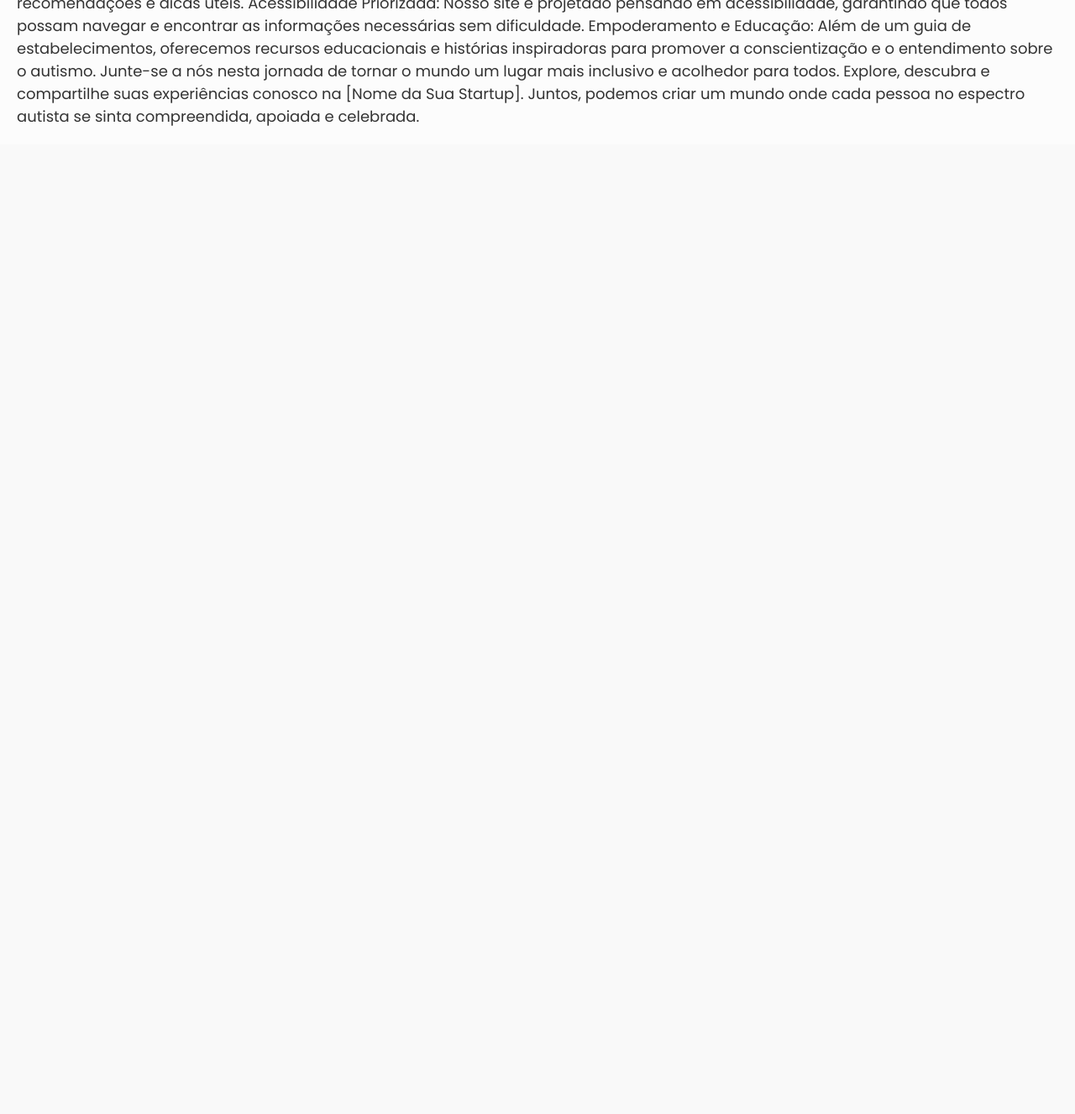
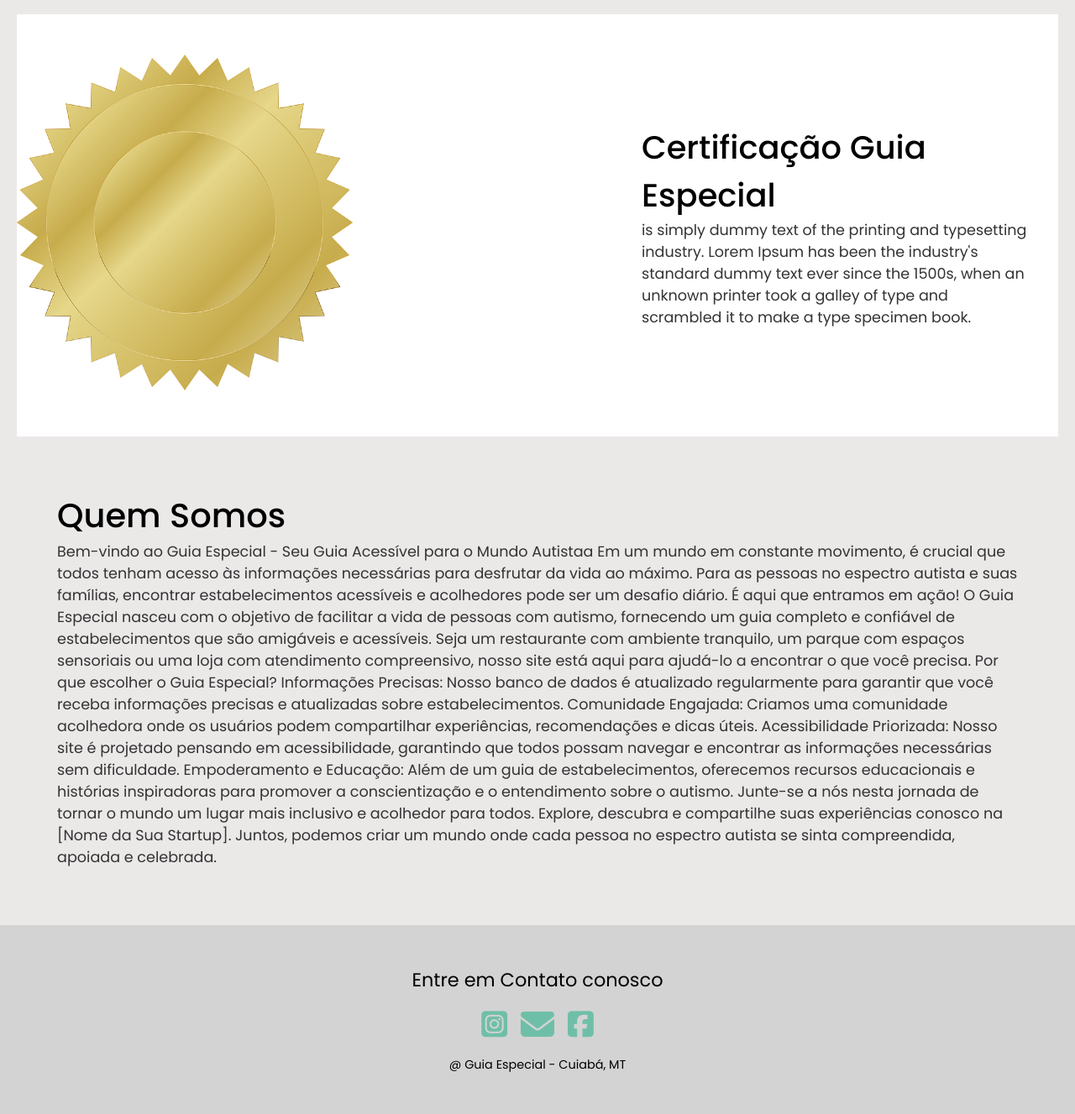
Before and after one commit to jorgeecamps/guiaespecialweb, a Python web app: template templates/home.html in a window 1280 px wide. Shown: the part 1398-2725 px from the top of the page at 84% size. Before the commit the page ends 1548 px from the top, so only its background shows below. Run offline with Jinja, Linux system fonts and the light colour scheme; the template is opened without the code that fills it, so the values that code supplies are empty; some libraries are stand-ins or nearby versions.

Commit message:
terminei a home e o css

```diff
--- a/static/css/home.css
+++ b/static/css/home.css
@@ -34,8 +33,11 @@ header {
 }
 
 main {
-  background: #fcfcfc;
+  background: #ebe8e8;
   padding: 1.25rem;
+  display: flex;
+  flex-direction: column;
+  gap: 1rem;
 }
 
 h1 {
@@ -90,6 +141,87 @@ h2 {
   /* padding: 20px; */
 }
 
+#certificacao_guia {
+  display: flex;
+  align-items: center;
+  justify-content: space-between;
+  padding: 3rem 0;
+  background: #fff;
+}
+
+.certificacao_img img {
+  width: 400px;
+  height: 400px;
+}
+
+#certificacao_guia h2 {
+  font-size: 2.4rem;
+}
+.certificacao_texto {
+  max-width: 40%;
+  padding-right: 2rem;
+  color: #333;
+  font-size: 1.1rem;
+}
+
+#quem_somos {
+  display: flex;
+  align-items: center;
+  padding: 3rem;
+  /* background: #fff; */
+}
+
+#quem_somos h2 {
+  font-size: 2.5rem;
+}
+
+.quem_somos_img img {
+  width: 400px;
+}
+
+.quem_somo_texto {
+  max-width: 40%;
+}
+
+#quem_somos p {
+  font-size: 1.1rem;
+  color: #333;
+}
+
+footer {
+  background: #d3d3d3;
+  display: flex;
+  flex-direction: column;
+  align-items: center;
+  padding: 3rem 0;
+  gap: 1rem;
+  font-weight: 400;
+}
+
+.media-social {
+  display: flex;
+  align-items: center;
+  gap: 1rem;
+}
+
+.icon i {
+  color: #6fbfa8;
+  font-size: 2.2rem;
+  cursor: pointer;
+}
+
+.icon .fa-envelope {
+  font-size: 2.5rem;
+}
+
+footer p {
+  font-size: 1.4rem;
+}
+
+footer span {
+  font-size: 0.9rem;
+}
+
 iframe {
-  border-radius: 0.625rem;
+  border-radius: 1rem;
 }
--- a/templates/home.html
+++ b/templates/home.html
@@ -3,22 +3,26 @@
   <head>
     <meta charset="UTF-8" />
     <title>Guia Especial Web</title>
-    <link rel="stylesheet" href="/static/css/home.css" />
+    <link rel="stylesheet" href="../static/css/home.css" />
+    <script
+      src="https://kit.fontawesome.com/c993805466.js"
+      crossorigin="anonymous"
+    ></script>
   </head>
 
   <body>
     <header>
       <!-- Título à esquerda -->
       <div class="logo">
-        <img src="/img/logo.png" alt="logo guia especial" />
+        <img src="../img/logo.png" alt="logo guia especial" />
       </div>
       <!-- Barra de menus à direitaa -->
       <div class="menu">
         <ul>
           <li><a href="#quem_somos">Quem somos</a></li>
-          <li><a href="#onde_ir">Onde ir</a></li>
-          <li><a href="#certicacao_guia">Certificação Guia Especial</a></li>
-          <li><a href="#">Contato</a></li>
+          <li><a href="#onde-ir">Onde ir</a></li>
+          <li><a href="#certificacao_guia">Certificação Guia Especial</a></li>
+          <li><a href="#contato">Contato</a></li>
         </ul>
       </div>
     </header>
@@ -34,62 +38,143 @@
           <button id="btn">Encontre o seu local</button>
         </div>
         <div class="mapa_brasil">
-          <img src="/img/mapa.png" alt="mapa do Brasil" />
+          <img src="../img/mapa.png" alt="mapa do Brasil" />
         </div>
       </section>
-      <section id="onde_ir">
+      <section id="onde-ir">
+        <div class="busca_locais">
+          <label for="site-search">Busque o local</label>
+          <input type="search" id="site-search" name="q" />
+
+          <button><i class="fa-solid fa-magnifying-glass"></i></button>
+        </div>
+        <div class="teste">
+          <div id="lista_locais">
+            <article class="cartao_local">
+              <div class="img_local">
+                <img src="../img/restaurante.png" alt="restaurante x" />
+              </div>
+              <div class="info_local">
+                <h3>Restaurante</h3>
+                <p>
+                  <span
+                    ><i class="fa-solid fa-s tar" style="color: #ffd43b"></i>
+                    4.8</span
+                  >
+                  Restaurante bla bla bla
+                </p>
+                <span class="acessibilidade">Acessivél</span>
+              </div>
+            </article>
+            <article class="cartao_local">
+              <div class="img_local">
+                <img src="../img/cinema.png" alt="restaurante x" />
+              </div>
+              <div class="info_local">
+                <h3>Restaurante</h3>
+                <p>
+                  <span
+                    ><i class="fa-solid fa-star" style="color: #ffd43b"></i>
+                    4.8</span
+                  >
+                  Restaurante bla bla bla
+                </p>
+                <span class="acessibilidade">Acessivél</span>
+              </div>
+            </article>
+            <article class="cartao_local">
+              <div class="img_local">
+                <img src="../img/teatro.png" alt="restaurante x" />
+              </div>
+              <div class="info_local">
+                <h3>Restaurante</h3>
+                <p>
+                  <span
+                    ><i class="fa-solid fa-star" style="color: #ffd43b"></i>
+                    4.8</span
+                  >
+                  Restaurante bla bla bla
+                </p>
+                <span class="acessibilidade">Acessivél</span>
+              </div>
+            </article>
+          </div>
           <div class="map">
             <!-- Inserir código de incorporação do Google Maps aqui -->
             <iframe
               src="https://www.google.com/maps/embed?pb=!1m18!1m12!1m3!1d30738.941508540775!2d-56.08495858556588!3d-15.625396739441173!2m3!1f0!2f0!3f0!3m2!1i1024!2i768!4f13.1!3m3!1m2!1s0x939dafc6d3d39953%3A0xbacb9d708d6401c8!2sFaculdade%20Invest%20de%20Ci%C3%AAncias%20e%20Tecnologia!5e0!3m2!1spt-BR!2sbr!4v1715086001702!5m2!1spt-BR!2sbr"
-            width="440"
-            height="320"
+              width="540"
+              height="540"
               style="border: 0"
               allowfullscreen=""
               loading="lazy"
               referrerpolicy="no-referrer-when-downgrade"
             ></iframe>
           </div>
+        </div>
       </section>
 
-      <section id="certicacao_guia">
+      <section id="certificacao_guia">
+        <div class="certificacao_img">
+          <img src="../img/celo.png" alt="celo guia especial" />
+        </div>
+        <div class="certificacao_texto">
           <h2>Certificação Guia Especial</h2>
+          <p>
+            is simply dummy text of the printing and typesetting industry. Lorem
+            Ipsum has been the industry's standard dummy text ever since the
+            1500s, when an unknown printer took a galley of type and scrambled
+            it to make a type specimen book.
+          </p>
+        </div>
       </section>
 
       <!-- Conteúdo quem somos -->
       <section id="quem_somos">
-        <div class="title">
+        <div class="quem_somos_texto">
           <h2>Quem Somos</h2>
+          <p>
+            Bem-vindo ao Guia Especial - Seu Guia Acessível para o Mundo
+            Autistaa Em um mundo em constante movimento, é crucial que todos
+            tenham acesso às informações necessárias para desfrutar da vida ao
+            máximo. Para as pessoas no espectro autista e suas famílias,
+            encontrar estabelecimentos acessíveis e acolhedores pode ser um
+            desafio diário. É aqui que entramos em ação! O Guia Especial nasceu
+            com o objetivo de facilitar a vida de pessoas com autismo,
+            fornecendo um guia completo e confiável de estabelecimentos que são
+            amigáveis e acessíveis. Seja um restaurante com ambiente tranquilo,
+            um parque com espaços sensoriais ou uma loja com atendimento
+            compreensivo, nosso site está aqui para ajudá-lo a encontrar o que
+            você precisa. Por que escolher o Guia Especial? Informações
+            Precisas: Nosso banco de dados é atualizado regularmente para
+            garantir que você receba informações precisas e atualizadas sobre
+            estabelecimentos. Comunidade Engajada: Criamos uma comunidade
+            acolhedora onde os usuários podem compartilhar experiências,
+            recomendações e dicas úteis. Acessibilidade Priorizada: Nosso site é
+            projetado pensando em acessibilidade, garantindo que todos possam
+            navegar e encontrar as informações necessárias sem dificuldade.
+            Empoderamento e Educação: Além de um guia de estabelecimentos,
+            oferecemos recursos educacionais e histórias inspiradoras para
+            promover a conscientização e o entendimento sobre o autismo.
+            Junte-se a nós nesta jornada de tornar o mundo um lugar mais
+            inclusivo e acolhedor para todos. Explore, descubra e compartilhe
+            suas experiências conosco na [Nome da Sua Startup]. Juntos, podemos
+            criar um mundo onde cada pessoa no espectro autista se sinta
+            compreendida, apoiada e celebrada.
+          </p>
         </div>
-        <p style="font-size: 18px; color: #333">
-          Bem-vindo ao Guia Especial - Seu Guia Acessível para o Mundo Autistaa
-          Em um mundo em constante movimento, é crucial que todos tenham acesso
-          às informações necessárias para desfrutar da vida ao máximo. Para as
-          pessoas no espectro autista e suas famílias, encontrar
-          estabelecimentos acessíveis e acolhedores pode ser um desafio diário.
-          É aqui que entramos em ação! O Guia Especial nasceu com o objetivo de
-          facilitar a vida de pessoas com autismo, fornecendo um guia completo e
-          confiável de estabelecimentos que são amigáveis e acessíveis. Seja um
-          restaurante com ambiente tranquilo, um parque com espaços sensoriais
-          ou uma loja com atendimento compreensivo, nosso site está aqui para
-          ajudá-lo a encontrar o que você precisa. Por que escolher o Guia
-          Especial? Informações Precisas: Nosso banco de dados é atualizado
-          regularmente para garantir que você receba informações precisas e
-          atualizadas sobre estabelecimentos. Comunidade Engajada: Criamos uma
-          comunidade acolhedora onde os usuários podem compartilhar
-          experiências, recomendações e dicas úteis. Acessibilidade Priorizada:
-          Nosso site é projetado pensando em acessibilidade, garantindo que
-          todos possam navegar e encontrar as informações necessárias sem
-          dificuldade. Empoderamento e Educação: Além de um guia de
-          estabelecimentos, oferecemos recursos educacionais e histórias
-          inspiradoras para promover a conscientização e o entendimento sobre o
-          autismo. Junte-se a nós nesta jornada de tornar o mundo um lugar mais
-          inclusivo e acolhedor para todos. Explore, descubra e compartilhe suas
-          experiências conosco na [Nome da Sua Startup]. Juntos, podemos criar
-          um mundo onde cada pessoa no espectro autista se sinta compreendida,
-          apoiada e celebrada.
-        </p>
       </section>
     </main>
+    <footer id="contato">
+      <p>Entre em Contato conosco</p>
+      <div class="media-social">
+        <div class="icon">
+          <i class="fa-brands fa-square-instagram"></i>
+        </div>
+        <div class="icon"><i class="fa-solid fa-envelope"></i></div>
+        <div class="icon"><i class="fa-brands fa-square-facebook"></i></div>
+      </div>
+      <span>@ Guia Especial - Cuiabá, MT </span>
+    </footer>
   </body>
 </html>
```
Also changed, not shown: other parts of static/css/home.css (+52 -4 lines), img/celo.png (added), img/cinema.png (added), img/restaurante.png (added), img/teatro.png (added). Lines whose indentation alone changed are shown as unchanged.
